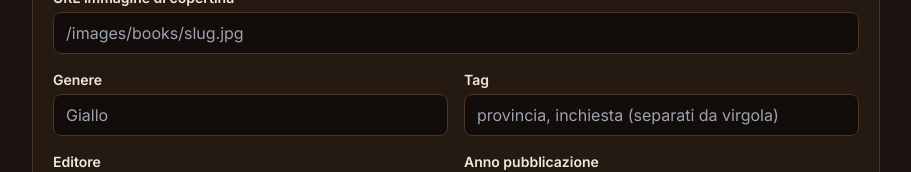
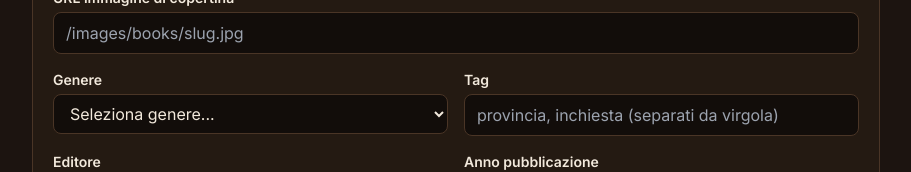
Before and after one commit to ImVinzzzz/my-book-collection, a React (Vite) app: page /generatore in a window 1280 px wide. Shown: the part 780-952 px from the top of the page, without its empty margins (184-1095 px from the left). Built offline with nearby package versions, Linux system fonts and the light colour scheme.

Commit message:
Add files via upload

```diff
--- a/src/pages/BookGenerator.tsx
+++ b/src/pages/BookGenerator.tsx
@@ -1,5 +1,6 @@
 import { useState, useEffect, type ReactElement } from 'react';
 import { Link } from 'react-router-dom';
+import { GENRE_SEAL_ICONS } from '../components/BookCard';
 
 /** Rimuove accenti/apostrofi e produce uno slug url-safe. */
 function slugify(value: string): string {
@@ -38,7 +39,8 @@ export default function BookGenerator(): ReactElement {
   const [slug, setSlug] = useState("");
   const [bookId, setBookId] = useState("");
   const [coverImageUrl, setCoverImageUrl] = useState("");
-  const [genre, setGenre] = useState("");
+  const [selectedGenreOption, setSelectedGenreOption] = useState("");
+  const [customGenre, setCustomGenre] = useState("");
   const [tags, setTags] = useState("");
   const [publisher, setPublisher] = useState("");
   const [publicationYear, setPublicationYear] = useState("");
@@ -106,7 +108,8 @@ export default function BookGenerator(): ReactElement {
     setSlug("");
     setBookId("");
     setCoverImageUrl("");
-    setGenre("");
+    setSelectedGenreOption("");
+    setCustomGenre("");
     setTags("");
     setPublisher("");
     setPublicationYear("");
@@ -165,7 +168,8 @@ export default function BookGenerator(): ReactElement {
       if (coverImageUrl) {
         lines.push("coverImageUrl: " + tsString(coverImageUrl) + ",");
       }
-      lines.push("genre: " + tsString(genre) + ",");
+      const finalGenre = selectedGenreOption === "altro" ? customGenre : selectedGenreOption;
+      lines.push("genre: " + tsString(finalGenre) + ",");
       lines.push("tags: [" + tagList.map(tsString).join(", ") + "],");
       if (publisher) {
         lines.push("publisher: " + tsString(publisher) + ",");
@@ -360,15 +364,28 @@ export default function BookGenerator(): ReactElement {
 
               <div className="grid grid-cols-1 sm:grid-cols-2 gap-4">
                 <div>
-                  <label className="block text-sm font-semibold mb-1" htmlFor="genre">Genere</label>
-                  <input
-                    id="genre"
-                    type="text"
-                    value={genre}
-                    onChange={(e) => setGenre(e.target.value)}
+                  <label className="block text-sm font-semibold mb-1" htmlFor="genreSelect">Genere</label>
+                  <select
+                    id="genreSelect"
+                    value={selectedGenreOption}
+                    onChange={(e) => setSelectedGenreOption(e.target.value)}
                     className="w-full rounded-lg bg-[#120D0A] border border-[#4A3526] px-3 py-2 focus:outline-none focus:border-[#3FA796]"
-                    placeholder="Giallo"
-                  />
+                  >
+                    <option value="">Seleziona genere...</option>
+                    {Object.keys(GENRE_SEAL_ICONS).map((g) => (
+                      <option key={g} value={g}>{g}</option>
+                    ))}
+                    <option value="altro">Altro...</option>
+                  </select>
+                  {selectedGenreOption === "altro" && (
+                    <input
+                      type="text"
+                      value={customGenre}
+                      onChange={(e) => setCustomGenre(e.target.value)}
+                      className="w-full rounded-lg bg-[#120D0A] border border-[#4A3526] px-3 py-2 mt-2 focus:outline-none focus:border-[#3FA796]"
+                      placeholder="Specifica genere..."
+                    />
+                  )}
                 </div>
                 <div>
                   <label className="block text-sm font-semibold mb-1" htmlFor="tags">Tag</label>
```
